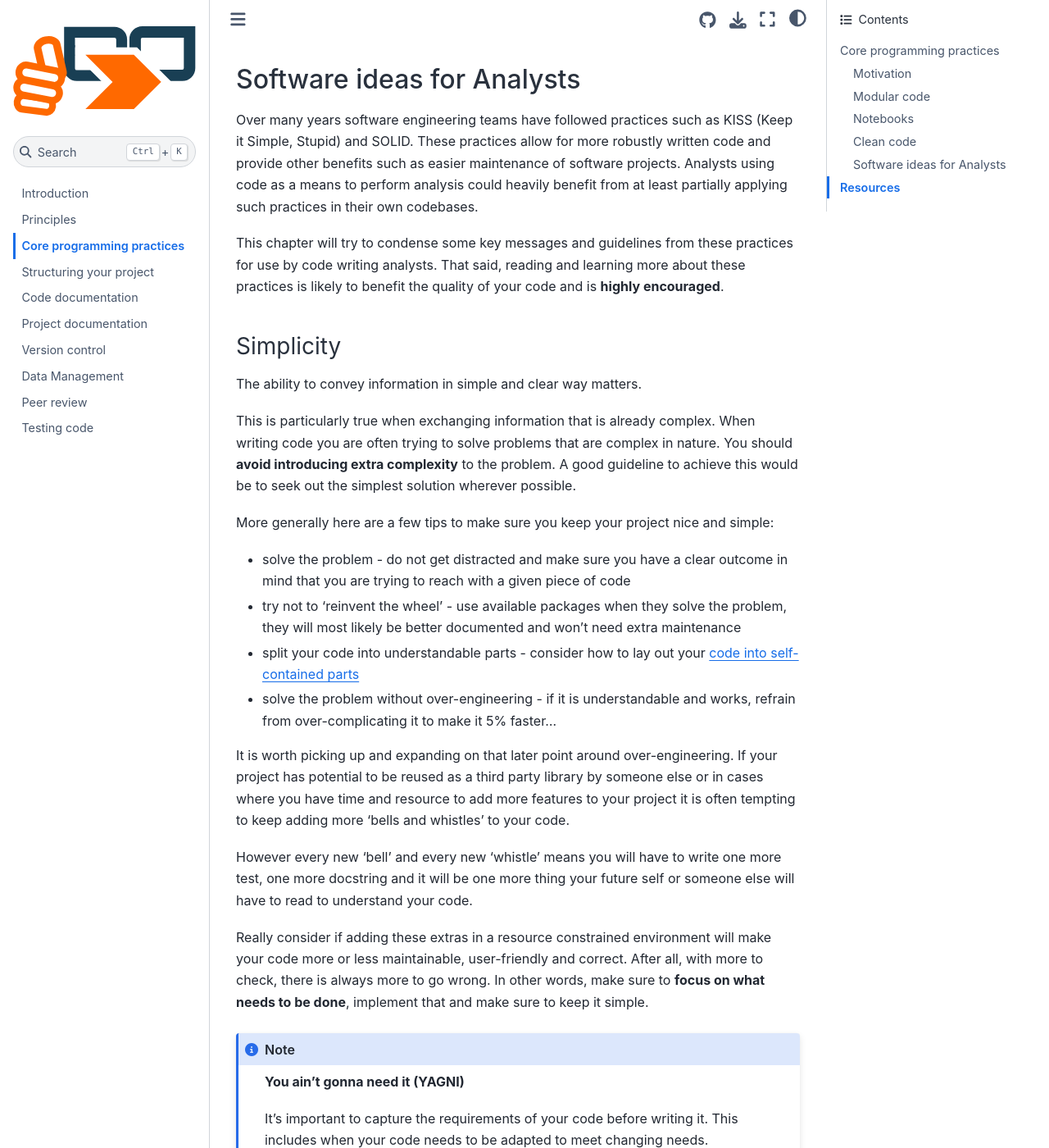
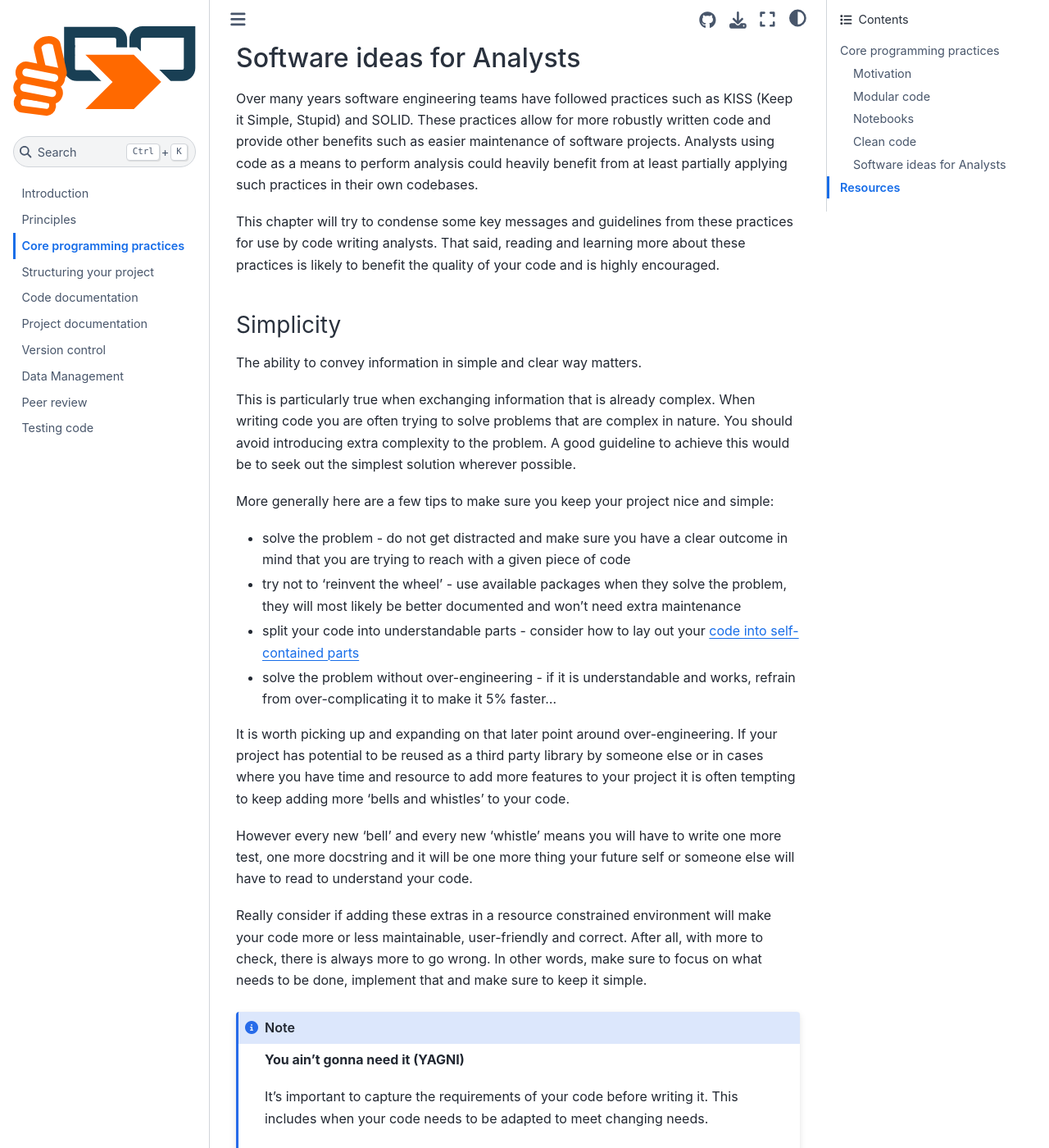
Before and after one commit to best-practice-and-impact/qa-of-code-guidance, a Jupyter Book: the page built from book/core_programming.md, in a window 1280 px wide and 1400 px high, scrolled down 23690 px. Shown: the whole window at 82% size. Built offline with Jupyter Book 1.0.4 settings and Sphinx 7.4.7 and the Sphinx Book theme 1.1.4, drawn with Linux system fonts in a browser that asks for light colours; some of the changed text lies outside the part shown.

`````diff
--- a/book/core_programming.md
+++ b/book/core_programming.md
@@ -498,8 +498,8 @@ plyr::empty(empty_dataframe)
 
 ````
 
-Ideally, the **purpose of variables should be clear from just reading their names**.
-In addition, the variable names **should make logical sense in the context that they are used later on in the code**. This removes the need for explanatory comments, as your intentions can be interpreted from the code itself - `self-documenting` code.
+Ideally, the purpose of variables should be clear from just reading their names.
+In addition, the variable names should make logical sense in the context that they are used later on in the code. This removes the need for explanatory comments, as your intentions can be interpreted from the code itself - `self-documenting` code.
 
 Naming is important for distinguishing between similar variables. A first instinct might be to assign numerical suffixes or other similar tags to differentiate these variables, however unless the suffix itself is meaningful within the context of the rest of the code, it will not make the code more understandable.
 
@@ -662,7 +662,7 @@ They might include how to appropriately:
 - use indentation to make sure your code is readable
 - other useful guidance regarding formatting
 
-The existence of such style guides does not necessarily mean that each individual or team will apply these conventions when writing their code to the letter. Institutions and developer teams often have needs that might not be addressed in a guidance document aiming to capture the needs of such a diverse group of developers. Therefore, these guides are **more useful as starting points** in a discussion on **'how should our team be consistent internally in the way we write code?'**.
+The existence of such style guides does not necessarily mean that each individual or team will apply these conventions when writing their code to the letter. Institutions and developer teams often have needs that might not be addressed in a guidance document aiming to capture the needs of such a diverse group of developers. Therefore, these guides are more useful as starting points in a discussion on 'how should our team be consistent internally in the way we write code?'.
 
 ```{figure} ./_static/code_quality.png
 ---
@@ -673,7 +673,7 @@ alt: Comic strip describing a brutal code review.
 Code Quality, from [xkcd](https://xkcd.com/1513/)
 ```
 
-The core idea to remember about these guides is that individual teams have to either adopt them or adapt them and then **use them** while writing code. The goals are **readability and consistency**.
+The core idea to remember about these guides is that individual teams have to either adopt them or adapt them and then use them while writing code. The goals are readability and consistency.
 This intra-developer consistency will most likely aid speed of development and review as well as the ability of one developer to comprehend code written by their colleagues.
 
 ```{note}
@@ -759,7 +759,7 @@ These practices allow for more robustly written code and provide other benefits
 Analysts using code as a means to perform analysis could heavily benefit from at least partially applying such practices in their own codebases.
 
 This chapter will try to condense some key messages and guidelines from these practices for use by code writing analysts.
-That said, reading and learning more about these practices is likely to benefit the quality of your code and is **highly encouraged**.
+That said, reading and learning more about these practices is likely to benefit the quality of your code and is highly encouraged.
 
 ### Simplicity
 
@@ -767,7 +767,7 @@ The ability to convey information in simple and clear way matters.
 
 This is particularly true when exchanging information that is already complex.
 When writing code you are often trying to solve problems that are complex in nature.
-You should **avoid introducing extra complexity** to the problem.
+You should avoid introducing extra complexity to the problem.
 A good guideline to achieve this would be to seek out the simplest solution wherever possible.
 
 More generally here are a few tips to make sure you keep your project nice and simple:
@@ -786,7 +786,7 @@ will have to read to understand your code.
 
 Really consider if adding these extras in a resource constrained environment will make your code more or less maintainable, user-friendly and correct.
 After all, with more to check, there is always more to go wrong.
-In other words, make sure to **focus on what needs to be done**, implement that and make sure to keep it simple.
+In other words, make sure to focus on what needs to be done, implement that and make sure to keep it simple.
 
 ```{note}
 **You ain't gonna need it (YAGNI)**
@@ -873,9 +873,9 @@ for (number in third_ten_numbers) {
 In the example the third repeated snippet of code actually collects the even numbers, but assigns them to the `odd_third` variable.
 A developer may assume that all copies of the similar code are performing the same task.
 Even if they are aware of the difference, they may be unable to tell if a difference between these copies is intentional or a mistake without explicit comments.
-Generally, the example above has several issues, however it shows how **repetition can add to confusion** in circumstances like this.
+Generally, the example above has several issues, however it shows how repetition can add to confusion in circumstances like this.
 
-Modifying multiple copies of a code snippet is laborious and presents a risk - **some copies of the repeated code may be modified while others erroneously remain the same**.
+Modifying multiple copies of a code snippet is laborious and presents a risk - some copies of the repeated code may be modified while others erroneously remain the same.
 This is analogous to modifying the formula in individual cells of a spreadsheet.
 If you refactor repetitive code into functions or classes, then bug fixes or modifications need only be carried out once to change all implementations.
 New, intended behaviour is then consistently given by each call of the function or method.
@@ -1099,13 +1099,13 @@ Imagine that you have created a class that represents a whole country - `Country
 
 Based on the other chapters in this guidance, you might eventually realise that you need to break it down further, however if you had applied the idea of single responsibility with a bit more depth, you might have broken down the `Country` class into smaller components modelling `UnemploymentModel`, `InflationModel` and making them responsible for doing the modelling while the `Country` class is only responsible for presenting the results to, lets say, a higher level economy model that tries to model cross-country trade.
 
-This simplicity also increases usability, by **minimising the number of parameters that each function or class might require.**
+This simplicity also increases usability, by minimising the number of parameters that each function or class might require.
 
 ```{note}
 If you remember the [section on interfaces](interfaces), the different modellers classes are a prime example where defining an interface would help you make sure each `___Model`  object is interchangeable.
 ```
 
-The **Separation of Concerns principle** captures a similar concept to Single Responsibility, but on a higher level.
+The Separation of Concerns principle captures a similar concept to Single Responsibility, but on a higher level.
 This principle suggests that your software should be separated into distinct sections that each address a single concern.
 
 In the previous economic modelling example, you might establish your concerns to be:
`````
Also changed, not shown: other parts of book/core_programming.md (+1 -1 lines).
